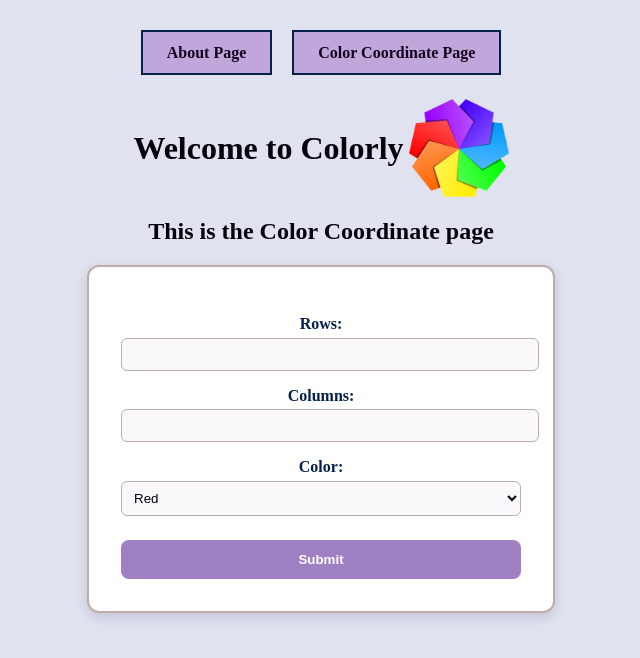
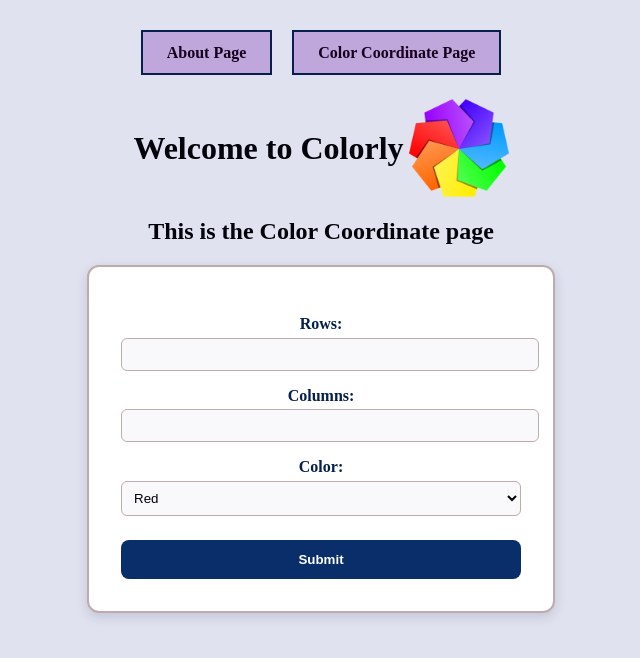
Before and after one commit to neljson/t19-project, an Angular app: page /color-coordinate in a window 1280 px wide. In both pictures the pointer is over the button "Submit". Shown: the top 658 px of the page, without its empty margins (319-959 px from the left). Built offline with nearby package versions, Linux system fonts and the light colour scheme.

Commit message:
changed hover color of button submit

```diff
--- a/src/app/colorcoordinate.component.css
+++ b/src/app/colorcoordinate.component.css
@@ -40,7 +40,7 @@ button {
 }
 
 button:hover {
-    background-color: #A080C5;
+    background-color: #092e69;
 }
 
 /* Color Pallete:
```
